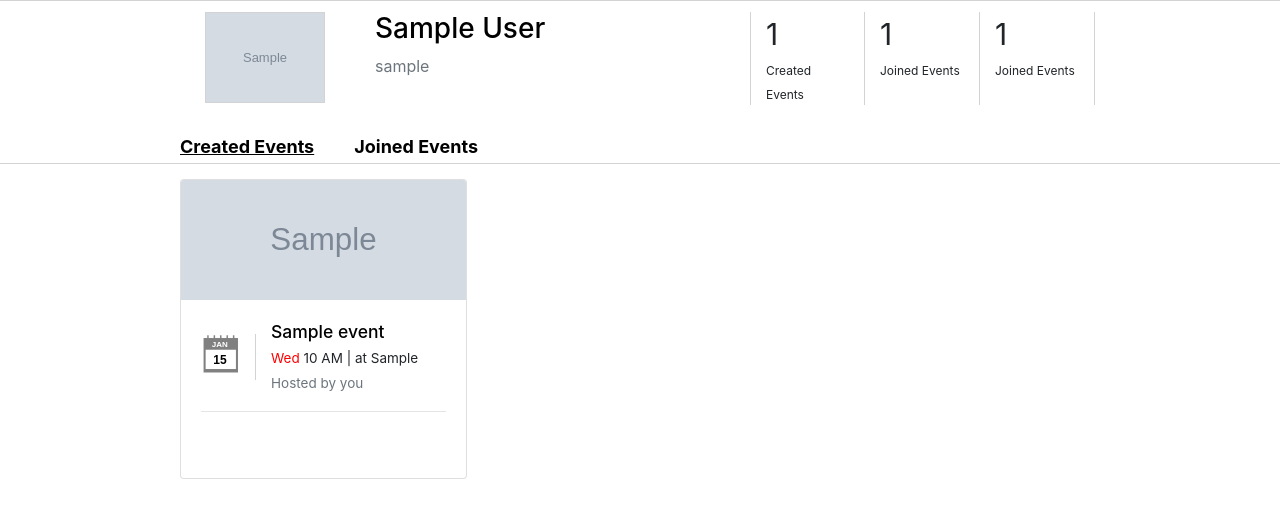
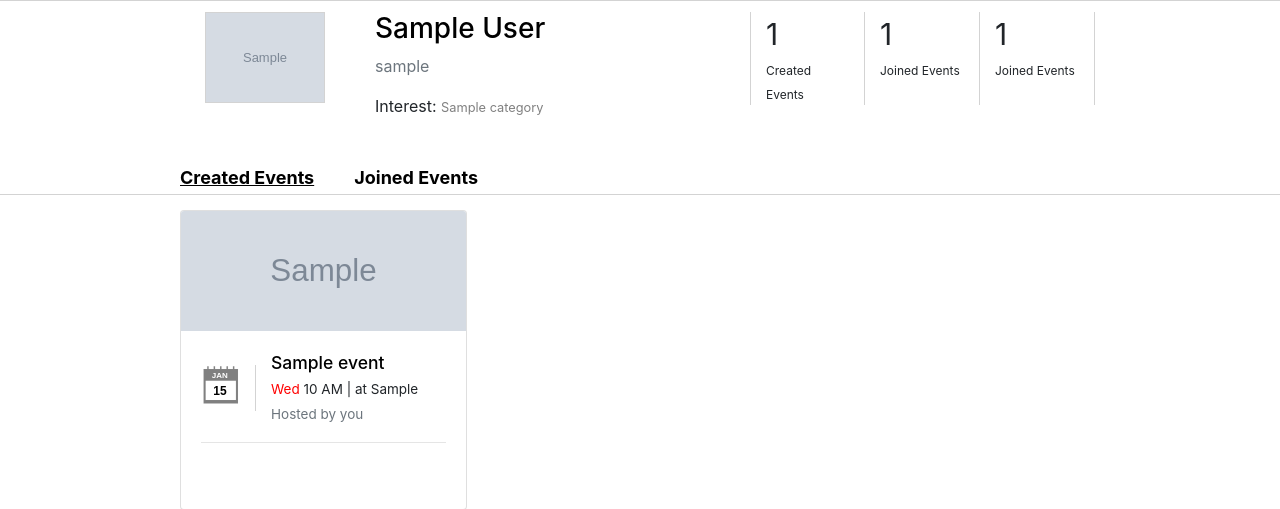
Before and after one commit to devdsd/ProjectHap, a Flask app: a page that uses hap/templates/account.html in a window 1280 px wide. Shown: the part 78-587 px from the top of the page. Run offline with Flask 2, Linux system fonts and the light colour scheme; a user stored in the database is signed in; tables that the repository leaves empty hold one stand-in row (values such as "Sample post"); grey boxes marked "Sample" are stand-in pictures; parts of the project's set-up code (start-up, migrations or seed data) failed here and were passed over; some libraries are stand-ins or nearby versions.

Commit message:
User Interest: Done

```diff
--- a/hap/models.py
+++ b/hap/models.py
@@ -39,7 +39,8 @@ class Categories(db.Model):
     categoryName = db.Column(db.String(100), nullable=False)
 
     def __repr__(self):
-        return "Categories({})".format(self.categoryName)
+        return "{}".format(self.categoryName)
+        # return "Categories({})".format(self.categoryName)
 
 class Users(db.Model, UserMixin):
     id = db.Column(db.Integer, primary_key=True)
--- a/hap/routes.py
+++ b/hap/routes.py
@@ -25,7 +25,8 @@ def save_picture(form_picture, size):
 def home():
     if current_user.is_authenticated:
         formTwo = CreateEventForm()
-        events = Events.query.order_by(Events.dateCreated.desc())
+        events = Events.query.filter(Categories.userhasinterest.any(id=current_user.id)).order_by(Events.dateCreated.desc())
+        # interest = Categories.query.filter(Categories.userhasinterest.any(id=current_user.id)).first()
 
         if formTwo.validate_on_submit():
             picture_file = ""
@@ -164,14 +165,16 @@ def account(username):
         events = Events.query.filter_by(user_id=current_user.id).order_by(Events.dateCreated.desc())
         createdEventsCount = Events.query.filter_by(user_id=current_user.id).count()
         joinedEventsCount = Events.query.filter(Events.joinrel.any(id=current_user.id)).count()
-        return render_template("account.html", title="Account", user=user, events=events, homeNavbarLogoBorderBottom="white", profileNavbarLogoBorderBottom="#FFC000", profilePic=profilePic, createdEventsCount=createdEventsCount, joinedEventsCount=joinedEventsCount, navbarCreatedEventsUnderline="underline")
+        interest = Categories.query.filter(Categories.userhasinterest.any(id=current_user.id)).first()
+        return render_template("account.html", title="Account", user=user, events=events, homeNavbarLogoBorderBottom="white", profileNavbarLogoBorderBottom="#FFC000", profilePic=profilePic, createdEventsCount=createdEventsCount, joinedEventsCount=joinedEventsCount, navbarCreatedEventsUnderline="underline", interest=interest)
     else:
         user = Users.query.filter_by(username=username).first()
         profilePic = url_for("static", filename="images/" + user.image_file)
         events = Events.query.filter_by(user_id=user.id).order_by(Events.dateCreated.desc())
         createdEventsCount = Events.query.filter_by(user_id=user.id).count()
         joinedEventsCount = Events.query.filter(Events.joinrel.any(id=user.id)).count()
-        return render_template("account.html", title="Account", user=user, events=events, homeNavbarLogoBorderBottom="white", profileNavbarLogoBorderBottom="white", profilePic=profilePic, createdEventsCount=createdEventsCount, joinedEventsCount=joinedEventsCount, navbarCreatedEventsUnderline="underline")
+        interest = Categories.query.filter(Categories.userhasinterest.any(id=current_user.id)).first()
+        return render_template("account.html", title="Account", user=user, events=events, homeNavbarLogoBorderBottom="white", profileNavbarLogoBorderBottom="white", profilePic=profilePic, createdEventsCount=createdEventsCount, joinedEventsCount=joinedEventsCount, navbarCreatedEventsUnderline="underline", interest=interest)
 
 @app.route("/<username>/accountevents")
 @login_required
--- a/hap/templates/account.html
+++ b/hap/templates/account.html
@@ -46,6 +46,7 @@
                             <div class="media-body" style="margin:25px;">
                                 <a class="profile-ids" href='{{ url_for("account", username=user.username) }}'><h3 class="account-heading">{{ user.firstName }} {{ user.lastName }}</h3></a>
                                 <a class="profile-ids" href='{{ url_for("account", username=user.username) }}'><p class="text-secondary">{{ user.username }}</p></a>
+                                <p> Interest: <small style="color: gray;">  {{ interest }} </small> </p>
                             </div>
                         </div>
                     </div>
```
Also changed, not shown: hap/static/images/2c9fc1adb1c6e1400584673b85d9d1.jpg (added), hap/static/images/441529fc3483103874c181e5a203d5.jpg (added), hap/static/images/445e56ac01bd98ee79cd127a720a07.jpg (added), hap/static/images/67aef413ef437f29d4faf3d2132028.jpg (added), hap/static/images/70b0e67215ab4f2eade24bc8128921.jpg (added), hap/static/images/cfe23f0a88af63d413a2cf2ede9e45.jpg (added).
